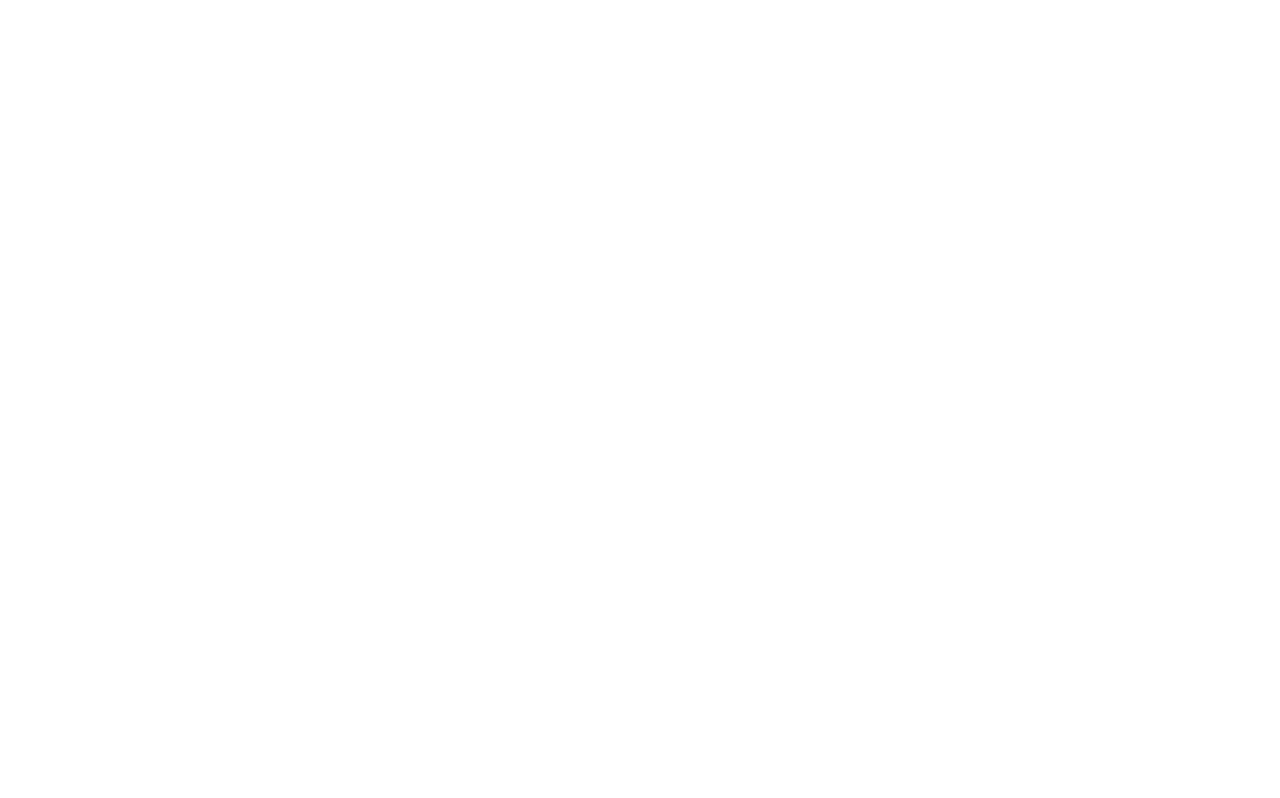
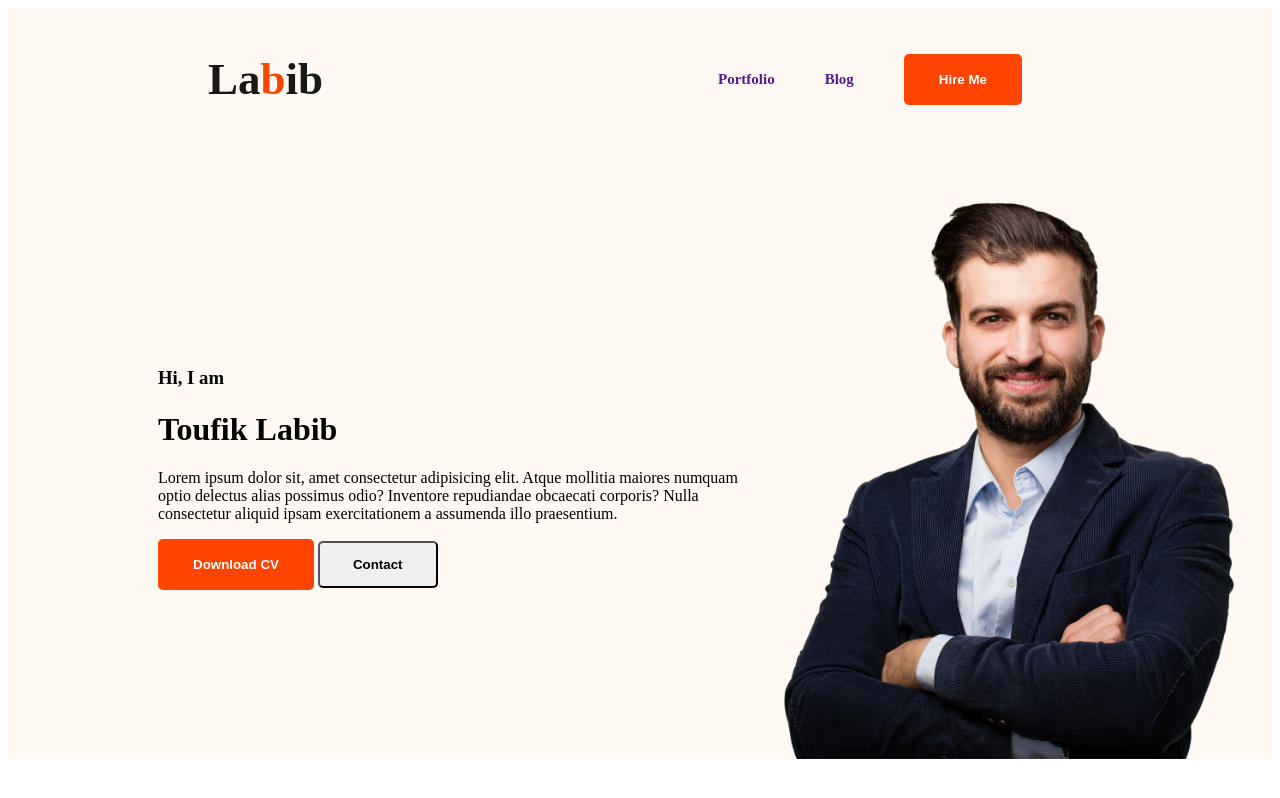
Before and after one commit to Toufiklabib/Portfolio, a plain HTML site: page index.html in a window 1280 px wide. Drawn offline with Linux system fonts and the light colour scheme.

Commit message:
banner content

```diff
--- a/index.html
+++ b/index.html
@@ -5,12 +5,31 @@
     <meta charset="UTF-8">
     <meta name="viewport" content="width=device-width, initial-scale=1.0">
     <title>Portfolio </title>
+    <link rel="stylesheet" href="styles.css">
 </head>
 
 <body>
 
-    <header>
-
+    <header class="header" >
+      <nav >
+          <h3 class="nav-title">La<span>b</span>ib</h3>
+          <ul>
+            <li class=""><a href="">Portfolio</a></li>
+            <li class=""><a href="">Blog</a></li>
+            <li class=""><button class="btn-nav" > Hire Me </button></li>
+          </ul>
+      </nav>
+      <div class="banner">
+        <div>
+           <h3 class="banner-greeting" >Hi, I am</h3>
+            <h1 class="banner-title" >Toufik Labib</h1>
+            <p>Lorem ipsum dolor sit, amet consectetur adipisicing elit. Atque mollitia maiores
+               numquam optio delectus alias possimus odio? Inventore repudiandae obcaecati corporis? Nulla consectetur aliquid ipsam exercitationem a assumenda illo praesentium.</p>
+            <button class="btn-nav">Download CV</button>
+            <button class="btn-outlate">Contact</button>
+        </div>
+        <img class="banner-profile" src="/images/hardy.png" alt="">
+      </div>
     </header>
     <main>
 
--- /dev/null
+++ b/styles.css
@@ -0,0 +1,67 @@
+/* header */
+nav{
+    display: flex;
+   justify-content: space-between;
+   align-items: center;
+   margin: 0 200px;
+}
+.nav-title{
+    color: #181818;
+    font-size: 45px;
+    font-style: normal;
+    font-weight: 800;
+}
+span{
+    color: orangered;
+}
+
+nav >ul {
+    display: flex;
+    align-items: center;
+}
+nav  li {
+
+    list-style: none;
+    margin-right: 50px;
+}
+nav a {
+    text-decoration: none;
+    font-size: 15px;
+    font-weight: 600;
+}
+.btn-nav{
+    border-radius: 5px;
+    background-color: orangered;
+    border: 0;
+    font-weight: 700;
+    color: white;
+    padding: 18px 35px;
+}
+
+.header{
+    background-color:#FFF8F3;
+}
+/* banner */
+.banner{
+    /* padding: 30px 30px 30px 150px; */
+    margin: 30px 30px 30px 150px;
+    display: flex;
+    align-items: center;
+    justify-content: space-between;
+
+}
+.banner-greeting{
+
+}
+.banner-title{
+
+}
+.btn-outlate{
+    border-radius: 5px;
+    border: 1;
+    font-weight: 900;
+    padding: 14px 33px;
+}
+.banner-profile{
+    width: 500px;
+}
```
